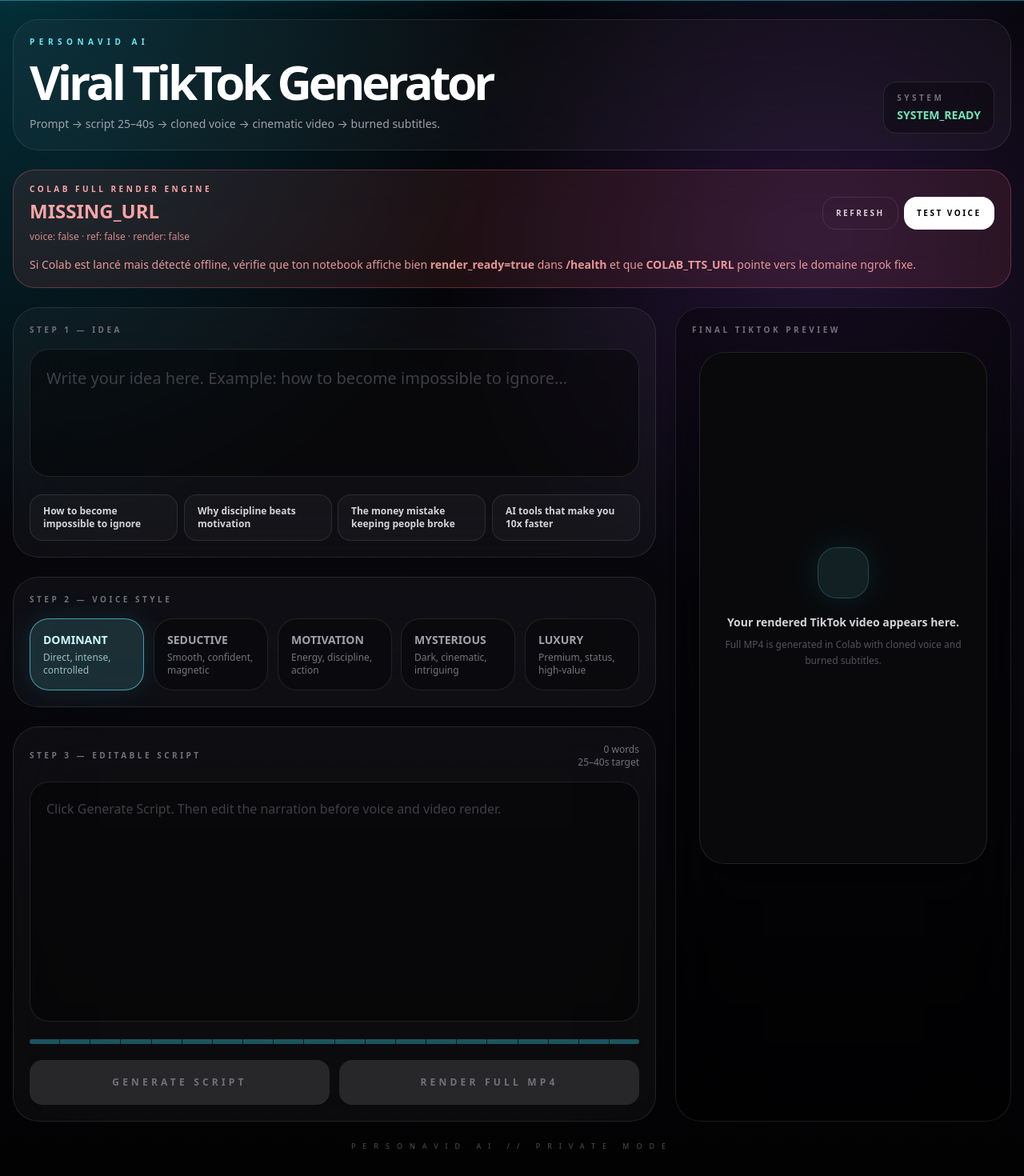
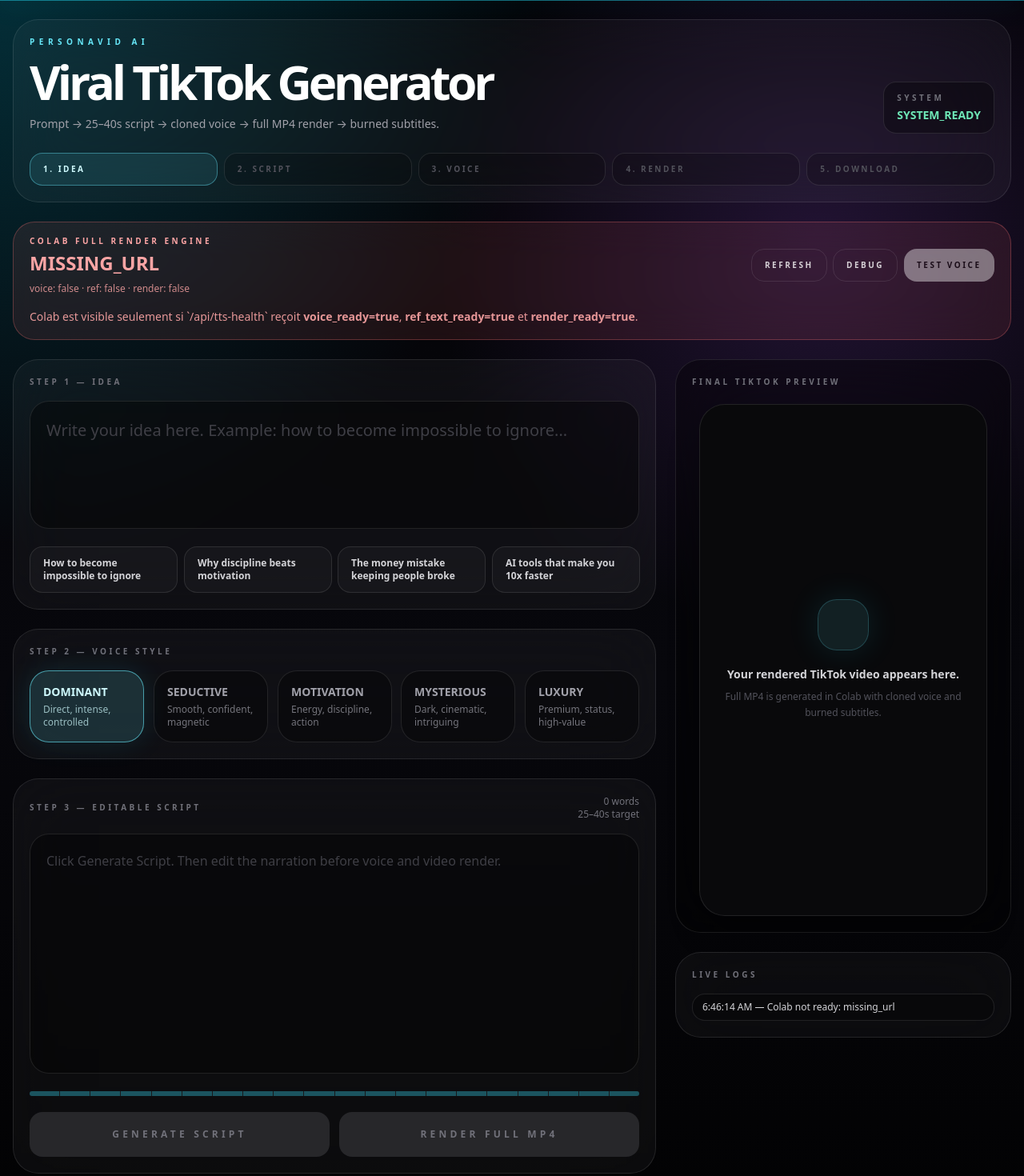
Before and after one commit to dbrckk/personavid-ai, a Next.js app: page / in a window 1280 px wide. Shown: the top 1470 px of the page at 80% size. Built offline with nearby package versions, Linux system fonts and the light colour scheme; no server answers.

Commit message:
Update page.tsx

```diff
--- a/src/app/page.tsx
+++ b/src/app/page.tsx
@@ -29,6 +29,7 @@
   estimatedDuration?: number;
   error?: string;
   help?: string;
+  details?: string;
 };
 
 type ScriptPreviewResponse = {
@@ -37,6 +38,7 @@
   subtitles?: SubtitleSegment[];
   estimatedDuration?: number;
   error?: string;
+  details?: string;
 };
 
 type TtsHealth = {
@@ -47,6 +49,15 @@
   render_ready?: boolean;
   message?: string;
   colab_url?: string;
+  raw?: string;
+};
+
+type DebugColabResponse = {
+  ok?: boolean;
+  colabUrl?: string;
+  status?: number;
+  raw?: string;
+  error?: string;
 };
 
 const styles: { id: ViralStyle; label: string; desc: string }[] = [
@@ -64,6 +75,14 @@
   "AI tools that make you 10x faster",
 ];
 
+const steps = [
+  "Idea",
+  "Script",
+  "Voice",
+  "Render",
+  "Download",
+];
+
 export default function Page() {
   const [input, setInput] = useState("");
   const [style, setStyle] = useState<ViralStyle>("dominant");
@@ -77,21 +96,34 @@
   const [activeSubtitle, setActiveSubtitle] = useState("");
 
   const [status, setStatus] = useState("SYSTEM_READY");
+  const [currentStep, setCurrentStep] = useState(0);
   const [debugMessage, setDebugMessage] = useState<string | null>(null);
   const [helpMessage, setHelpMessage] = useState<string | null>(null);
+  const [debugColab, setDebugColab] = useState<DebugColabResponse | null>(null);
 
   const [isRendering, setIsRendering] = useState(false);
   const [isTestingVoice, setIsTestingVoice] = useState(false);
   const [isGeneratingScript, setIsGeneratingScript] = useState(false);
   const [isCheckingTts, setIsCheckingTts] = useState(false);
+  const [isDebuggingColab, setIsDebuggingColab] = useState(false);
 
   const [ttsHealth, setTtsHealth] = useState<TtsHealth | null>(null);
+  const [logs, setLogs] = useState<string[]>([]);
 
   const videoRef = useRef<HTMLVideoElement | null>(null);
 
   const wordCount = useMemo(() => {
     return generatedScript.trim().split(/\s+/).filter(Boolean).length;
   }, [generatedScript]);
+
+  const canGenerateScript = Boolean(input.trim()) && !isGeneratingScript;
+  const canTestVoice = !isTestingVoice && Boolean(generatedScript.trim() || input.trim());
+  const canRender = !isRendering && Boolean(generatedScript.trim() || input.trim());
+
+  const addLog = (message: string) => {
+    const time = new Date().toLocaleTimeString();
+    setLogs((prev) => [`${time} — ${message}`, ...prev].slice(0, 8));
+  };
 
   const resetErrors = () => {
     setDebugMessage(null);
@@ -109,13 +141,42 @@
 
       const data = await res.json();
       setTtsHealth(data);
-    } catch {
+      addLog(data?.ok ? "Colab detected ONLINE" : `Colab not ready: ${data?.status || "unknown"}`);
+    } catch (error: any) {
       setTtsHealth({
         ok: false,
         status: "offline",
+        message: error?.message || "Health check failed",
       });
+      addLog("Colab health check failed");
     } finally {
       setIsCheckingTts(false);
+    }
+  };
+
+  const handleDebugColab = async () => {
+    setIsDebuggingColab(true);
+    resetErrors();
+
+    try {
+      const res = await fetch("/api/debug-colab", {
+        method: "GET",
+        cache: "no-store",
+      });
+
+      const data: DebugColabResponse = await res.json();
+      setDebugColab(data);
+
+      if (!data.ok) {
+        setDebugMessage(data.error || data.raw || "Debug Colab failed");
+      }
+
+      addLog(data.ok ? "Debug Colab OK" : "Debug Colab failed");
+    } catch (error: any) {
+      setDebugMessage(error?.message || "DEBUG_COLAB_FAILED");
+      addLog("Debug Colab crashed");
+    } finally {
+      setIsDebuggingColab(false);
     }
   };
 
@@ -126,11 +187,13 @@
   }, []);
 
   const handleScriptPreview = async () => {
-    if (!input.trim() || isGeneratingScript) return;
+    if (!canGenerateScript) return;
 
     setIsGeneratingScript(true);
     resetErrors();
-    setStatus("GENERATING_25_40S_SCRIPT...");
+    setStatus("GENERATING_25_40S_SCRIPT");
+    setCurrentStep(1);
+    addLog("Generating script...");
 
     try {
       const res = await fetch("/api/script-preview", {
@@ -139,39 +202,48 @@
           "Content-Type": "application/json",
         },
         cache: "no-store",
-        body: JSON.stringify({ prompt: input.trim(), style }),
+        body: JSON.stringify({
+          prompt: input.trim(),
+          style,
+        }),
       });
 
       const data: ScriptPreviewResponse = await res.json();
 
       if (!res.ok || !data.ok) {
-        throw new Error(data.error || "SCRIPT_PREVIEW_FAILED");
+        throw new Error(data.error || data.details || "SCRIPT_PREVIEW_FAILED");
       }
 
       setGeneratedScript(data.script || "");
       setSubtitles(data.subtitles || []);
       setEstimatedDuration(data.estimatedDuration || null);
       setStatus("SCRIPT_READY");
+      setCurrentStep(2);
+      addLog("Script ready");
     } catch (error: any) {
       setDebugMessage(error?.message || "SCRIPT_PREVIEW_FAILED");
       setStatus("ERROR_SCRIPT");
+      addLog("Script generation failed");
     } finally {
       setIsGeneratingScript(false);
     }
   };
 
   const handleVoiceTest = async () => {
-    if (isTestingVoice) return;
+    if (!canTestVoice) return;
 
     setIsTestingVoice(true);
     resetErrors();
     setTestAudioUrl(null);
-    setStatus("TESTING_CLONED_VOICE...");
+    setStatus("TESTING_CLONED_VOICE");
+    setCurrentStep(2);
+    addLog("Sending voice test to Colab...");
 
     try {
       const text =
         generatedScript.trim() ||
-        "Stop scrolling... this is the part most people ignore. You do not need more motivation. You need a system that makes action automatic.";
+        input.trim() ||
+        "Stop scrolling... this is the part most people ignore.";
 
       const res = await fetch("/api/tts-test", {
         method: "POST",
@@ -185,16 +257,19 @@
       const data = await res.json();
 
       if (!res.ok || !data.ok) {
-        throw new Error(data.error || "VOICE_TEST_FAILED");
+        throw new Error(data.error || data.details || "VOICE_TEST_FAILED");
       }
 
       setTestAudioUrl(data.audioUrl);
       setStatus("VOICE_READY");
+      setCurrentStep(3);
+      addLog("Voice test ready");
       checkTtsHealth();
     } catch (error: any) {
       setDebugMessage(error?.message || "VOICE_TEST_FAILED");
-      setHelpMessage("Si Colab est offline, relance le notebook puis clique Refresh.");
+      setHelpMessage("Si rien ne bouge dans Colab, ouvre /api/debug-colab pour vérifier que Vercel atteint bien ton tunnel.");
       setStatus("ERROR_VOICE");
+      addLog("Voice test failed");
       checkTtsHealth();
     } finally {
       setIsTestingVoice(false);
@@ -202,15 +277,19 @@
   };
 
   const handleGenerate = async () => {
-    if ((!generatedScript.trim() && !input.trim()) || isRendering) return;
+    if (!canRender) return;
 
     setIsRendering(true);
     resetErrors();
     setVideoResult(null);
     setActiveSubtitle("");
-    setStatus("RENDERING_FULL_MP4_IN_COLAB...");
+    setStatus("RENDERING_FULL_MP4_IN_COLAB");
+    setCurrentStep(3);
+    addLog("Sending final render to Colab...");
 
     try {
+      const scriptToSend = generatedScript.trim();
+
       const res = await fetch("/api/render", {
         method: "POST",
         headers: {
@@ -219,7 +298,7 @@
         cache: "no-store",
         body: JSON.stringify({
           prompt: input.trim(),
-          script: generatedScript.trim(),
+          script: scriptToSend,
           style,
         }),
       });
@@ -228,7 +307,9 @@
 
       if (!res.ok || !data.ok) {
         throw new Error(
-          `${data.error || "RENDER_FAILED"}${data.help ? `\n\n${data.help}` : ""}`
+          `${data.error || data.details || "RENDER_FAILED"}${
+            data.help ? `\n\n${data.help}` : ""
+          }`
         );
       }
 
@@ -241,11 +322,14 @@
       setSubtitles(data.subtitles || []);
       setEstimatedDuration(data.estimatedDuration || null);
       setStatus("MP4_READY");
+      setCurrentStep(4);
+      addLog("Final MP4 ready");
       checkTtsHealth();
     } catch (error: any) {
       setDebugMessage(error?.message || "ERROR_RENDER");
-      setHelpMessage("Vérifie que Colab est ONLINE et que ton domaine ngrok est bien dans COLAB_TTS_URL.");
+      setHelpMessage("Vérifie /api/debug-colab. Si Vercel voit bien Colab, regarde les logs Colab pour POST /render-final.");
       setStatus("ERROR_RENDER");
+      addLog("Final render failed");
       checkTtsHealth();
     } finally {
       setIsRendering(false);
@@ -261,6 +345,8 @@
     document.body.appendChild(link);
     link.click();
     link.remove();
+    setCurrentStep(5);
+    addLog("Download started");
   };
 
   const handleTimeUpdate = () => {
@@ -291,7 +377,8 @@
       <div className="pointer-events-none absolute inset-x-0 top-0 h-px bg-cyan-400/50 shadow-[0_0_30px_rgba(34,211,238,0.8)]" />
 
       <section className="relative z-10 mx-auto flex w-full max-w-7xl flex-col gap-6">
-        <header className="flex flex-col gap-4 rounded-[2rem] border border-white/10 bg-white/[0.035] p-5 backdrop-blur-2xl md:flex-row md:items-end md:justify-between">
+        <header className="rounded-[2rem] border border-white/10 bg-white/[0.04] p-5 backdrop-blur-2xl">
+          <div className="flex flex-col gap-4 md:flex-row md:items-end md:justify-between">
             <div>
               <p className="text-[10px] font-black uppercase tracking-[0.55em] text-cyan-300">
                 PersonaVid AI
@@ -300,7 +387,7 @@
                 Viral TikTok Generator
               </h1>
               <p className="mt-3 max-w-2xl text-sm leading-relaxed text-zinc-400">
-              Prompt → script 25–40s → cloned voice → cinematic video → burned subtitles.
+                Prompt → 25–40s script → cloned voice → full MP4 render → burned subtitles.
               </p>
             </div>
 
@@ -310,6 +397,24 @@
               </p>
               <p className="mt-1 text-sm font-bold text-emerald-300">{status}</p>
             </div>
+          </div>
+
+          <div className="mt-6 grid gap-2 md:grid-cols-5">
+            {steps.map((step, index) => (
+              <div
+                key={step}
+                className={`rounded-2xl border px-4 py-3 ${
+                  currentStep >= index
+                    ? "border-cyan-300/40 bg-cyan-300/10 text-cyan-100"
+                    : "border-white/10 bg-black/20 text-zinc-600"
+                }`}
+              >
+                <p className="text-[10px] font-black uppercase tracking-[0.25em]">
+                  {index + 1}. {step}
+                </p>
+              </div>
+            ))}
+          </div>
         </header>
 
         <div className={`rounded-[1.7rem] border px-5 py-4 backdrop-blur-xl ${healthClass}`}>
@@ -318,7 +423,9 @@
               <p className="text-[10px] font-black uppercase tracking-[0.35em]">
                 Colab Full Render Engine
               </p>
-              <p className="mt-1 text-2xl font-black">{isCheckingTts ? "CHECKING..." : healthLabel}</p>
+              <p className="mt-1 text-2xl font-black">
+                {isCheckingTts ? "CHECKING..." : healthLabel}
+              </p>
               <p className="mt-2 text-xs opacity-80">
                 voice: {String(Boolean(ttsHealth?.voice_ready))} · ref:{" "}
                 {String(Boolean(ttsHealth?.ref_text_ready))} · render:{" "}
@@ -336,8 +443,16 @@
               </button>
 
               <button
+                onClick={handleDebugColab}
+                disabled={isDebuggingColab}
+                className="rounded-2xl border border-white/10 px-4 py-3 text-[10px] font-black uppercase tracking-[0.25em] text-white/80 transition hover:bg-white/10 disabled:opacity-40"
+              >
+                {isDebuggingColab ? "Debug..." : "Debug"}
+              </button>
+
+              <button
                 onClick={handleVoiceTest}
-                disabled={isTestingVoice}
+                disabled={!canTestVoice}
                 className="rounded-2xl bg-white px-4 py-3 text-[10px] font-black uppercase tracking-[0.25em] text-black transition hover:bg-cyan-300 disabled:opacity-40"
               >
                 {isTestingVoice ? "Testing..." : "Test Voice"}
@@ -347,10 +462,20 @@
 
           {!ttsHealth?.ok && (
             <p className="mt-4 text-sm leading-relaxed opacity-90">
-              Si Colab est lancé mais détecté offline, vérifie que ton notebook affiche bien{" "}
-              <strong>render_ready=true</strong> dans <strong>/health</strong> et que{" "}
-              <strong>COLAB_TTS_URL</strong> pointe vers le domaine ngrok fixe.
+              Colab est visible seulement si `/api/tts-health` reçoit{" "}
+              <strong>voice_ready=true</strong>, <strong>ref_text_ready=true</strong> et{" "}
+              <strong>render_ready=true</strong>.
             </p>
+          )}
+
+          {debugColab && (
+            <div className="mt-4 rounded-2xl border border-white/10 bg-black/30 p-3 text-xs">
+              <p>Debug URL: {debugColab.colabUrl || "unknown"}</p>
+              <p>Status: {String(debugColab.status || "none")}</p>
+              <p className="mt-2 max-h-28 overflow-auto whitespace-pre-wrap break-words opacity-80">
+                {debugColab.raw || debugColab.error}
+              </p>
+            </div>
           )}
 
           {testAudioUrl && <audio src={testAudioUrl} controls className="mt-4 w-full" />}
@@ -358,7 +483,7 @@
 
         <div className="grid gap-6 xl:grid-cols-[1fr_420px]">
           <div className="space-y-6">
-            <div className="rounded-[2rem] border border-white/10 bg-white/[0.035] p-5 backdrop-blur-2xl">
+            <div className="rounded-[2rem] border border-white/10 bg-white/[0.04] p-5 backdrop-blur-2xl">
               <p className="text-[10px] font-black uppercase tracking-[0.35em] text-zinc-500">
                 Step 1 — Idea
               </p>
@@ -383,7 +508,7 @@
               </div>
             </div>
 
-            <div className="rounded-[2rem] border border-white/10 bg-white/[0.035] p-5 backdrop-blur-2xl">
+            <div className="rounded-[2rem] border border-white/10 bg-white/[0.04] p-5 backdrop-blur-2xl">
               <p className="text-[10px] font-black uppercase tracking-[0.35em] text-zinc-500">
                 Step 2 — Voice Style
               </p>
@@ -406,7 +531,7 @@
               </div>
             </div>
 
-            <div className="rounded-[2rem] border border-white/10 bg-white/[0.035] p-5 backdrop-blur-2xl">
+            <div className="rounded-[2rem] border border-white/10 bg-white/[0.04] p-5 backdrop-blur-2xl">
               <div className="flex items-center justify-between gap-4">
                 <p className="text-[10px] font-black uppercase tracking-[0.35em] text-zinc-500">
                   Step 3 — Editable Script
@@ -438,9 +563,9 @@
               <div className="mt-5 grid gap-3 md:grid-cols-2">
                 <button
                   onClick={handleScriptPreview}
-                  disabled={isGeneratingScript || !input.trim()}
+                  disabled={!canGenerateScript}
                   className={`rounded-2xl py-5 text-xs font-black uppercase tracking-[0.35em] transition ${
-                    isGeneratingScript || !input.trim()
+                    !canGenerateScript
                       ? "cursor-not-allowed bg-zinc-800 text-zinc-500"
                       : "bg-cyan-300 text-black hover:bg-white active:scale-95"
                   }`}
@@ -450,9 +575,9 @@
 
                 <button
                   onClick={handleGenerate}
-                  disabled={isRendering || (!generatedScript.trim() && !input.trim())}
+                  disabled={!canRender}
                   className={`rounded-2xl py-5 text-xs font-black uppercase tracking-[0.35em] transition ${
-                    isRendering || (!generatedScript.trim() && !input.trim())
+                    !canRender
                       ? "cursor-not-allowed bg-zinc-800 text-zinc-500"
                       : "bg-white text-black hover:bg-cyan-300 active:scale-95"
                   }`}
@@ -477,7 +602,8 @@
             </div>
           </div>
 
-          <aside className="rounded-[2rem] border border-white/10 bg-black/35 p-5 backdrop-blur-2xl">
+          <aside className="space-y-6">
+            <div className="rounded-[2rem] border border-white/10 bg-black/35 p-5 backdrop-blur-2xl">
               <p className="text-[10px] font-black uppercase tracking-[0.35em] text-zinc-500">
                 Final TikTok Preview
               </p>
@@ -525,6 +651,28 @@
                   Download MP4
                 </button>
               )}
+            </div>
+
+            <div className="rounded-[2rem] border border-white/10 bg-white/[0.035] p-5 backdrop-blur-2xl">
+              <p className="text-[10px] font-black uppercase tracking-[0.35em] text-zinc-500">
+                Live Logs
+              </p>
+
+              <div className="mt-4 space-y-2">
+                {logs.length === 0 ? (
+                  <p className="text-sm text-zinc-600">No logs yet.</p>
+                ) : (
+                  logs.map((log) => (
+                    <p
+                      key={log}
+                      className="rounded-2xl border border-white/10 bg-black/30 px-3 py-2 text-xs text-zinc-300"
+                    >
+                      {log}
+                    </p>
+                  ))
+                )}
+              </div>
+            </div>
           </aside>
         </div>
 
```
Lines whose indentation alone changed are shown as unchanged.
